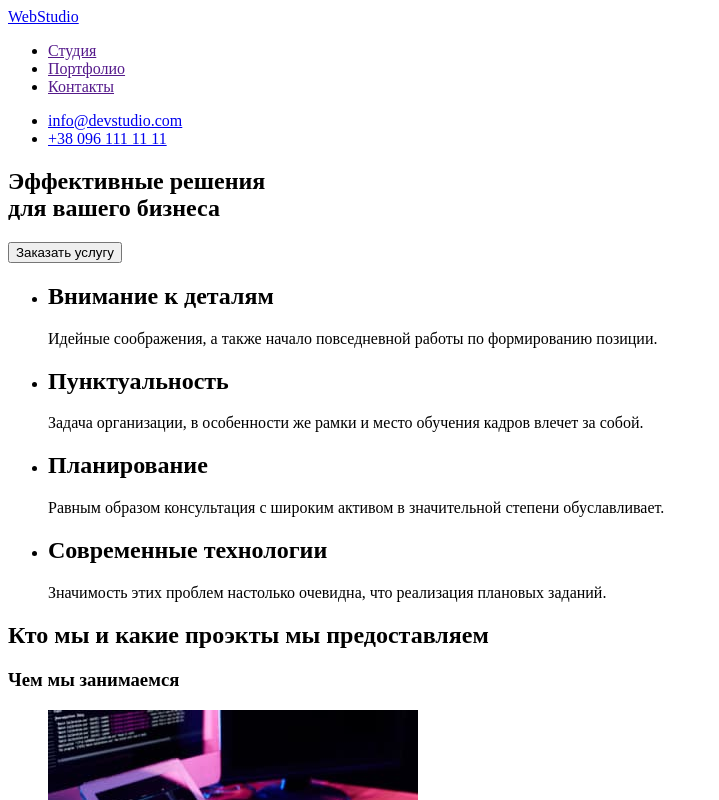
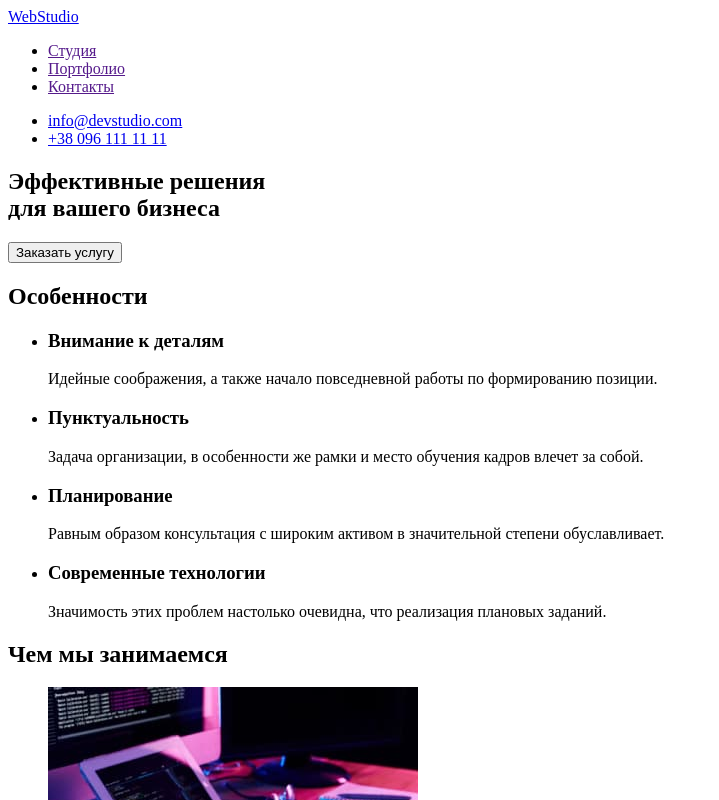
Before and after one commit to NataliiaKulchytska/goit-markup-hw-01, a plain HTML site: page index.html in a window 1280 px wide. Shown: the top 800 px of the page, without its empty margins (0-719 px from the left). Drawn offline with Linux system fonts and the light colour scheme.

Commit message:
Добавлены комментарии
исправлены семантические неточности

```diff
--- a/index.html
+++ b/index.html
@@ -7,6 +7,7 @@
     <title>WebStudio</title>
 </head>
     <body>
+        <!--Шапка сайта. С логотипом и навигация-->
         <header>
             <nav>
             <a href="/">
@@ -18,6 +19,7 @@
                 <li><a href="">Контакты</a></li>
             </ul>
             </nav>
+            <!--Контакты-->
             <ul>
                 <li><a href="mailto:info@devstudio.com">info@devstudio.com
                 </a></li>
@@ -26,45 +28,47 @@
         </header>
 
        <main>
+        <!--Заказ услуг-->
             <section>
                 <h1>Эффективные решения <br /> для вашего бизнеса</h1>
                 <button type="button">Заказать услугу</button>
             </section>
-
+            <!--Мы предоставляем.-->
             <section>
+                <!--Скрытый заголовок h2-->
+                <h2>Особенности</h2>
                 <ul>
                     <li>
-                        <h2>Внимание к деталям</h2>
+                        <h3>Внимание к деталям</h3>
                         <p>
                             Идейные соображения, а также начало повседневной работы по формированию позиции.
                         </p>
                     </li>
                     <li>
-                        <h2>Пунктуальность</h2>
+                        <h3>Пунктуальность</h3>
                         <p>
                             Задача организации, в особенности же рамки и место обучения кадров влечет за собой.
                         </p>
                     </li>
                     <li>
-                        <h2>Планирование</h2>
+                        <h3>Планирование</h3>
                         <p>
                             Равным образом консультация с широким активом в значительной степени обуславливает.
                         </p>
                     </li>
                     <li>
-                        <h2>Современные технологии</h2>
+                        <h3>Современные технологии</h3>
                         <p>
                             Значимость этих проблем настолько очевидна, что реализация плановых заданий.
                         </p>
                     </li>
                 </ul>
             </section>
-
+            <!--Услуги-->
             <section>
-                <h2>Кто мы и какие проэкты мы предоставляем</h2>
-                <h3>
+                <h2>
                     Чем мы занимаемся
-                </h3>
+                </h2>
                 <ul>
                     <li>
                         <img src="./images/box1.jpg" alt="Создание структуры" width="370" />
@@ -77,9 +81,13 @@
                     </li>
 
                 </ul>
-                <h3>
+                </section>
+
+                <!--Команда-->
+                <section>
+                <h2>
                     Наша команда
-                </h3>
+                </h2>
                 <ul>
                     <li>
                         <img src="./images/ИгорьДемьяненко.jpg" alt="Игорь Демьяненко" width="270">
@@ -105,7 +113,7 @@
                 </ul>
             </section>
        </main>
-
+            <!--Подвал-->
         <footer>
             <a href="/">WebStudio</a>
             <ul>
```
